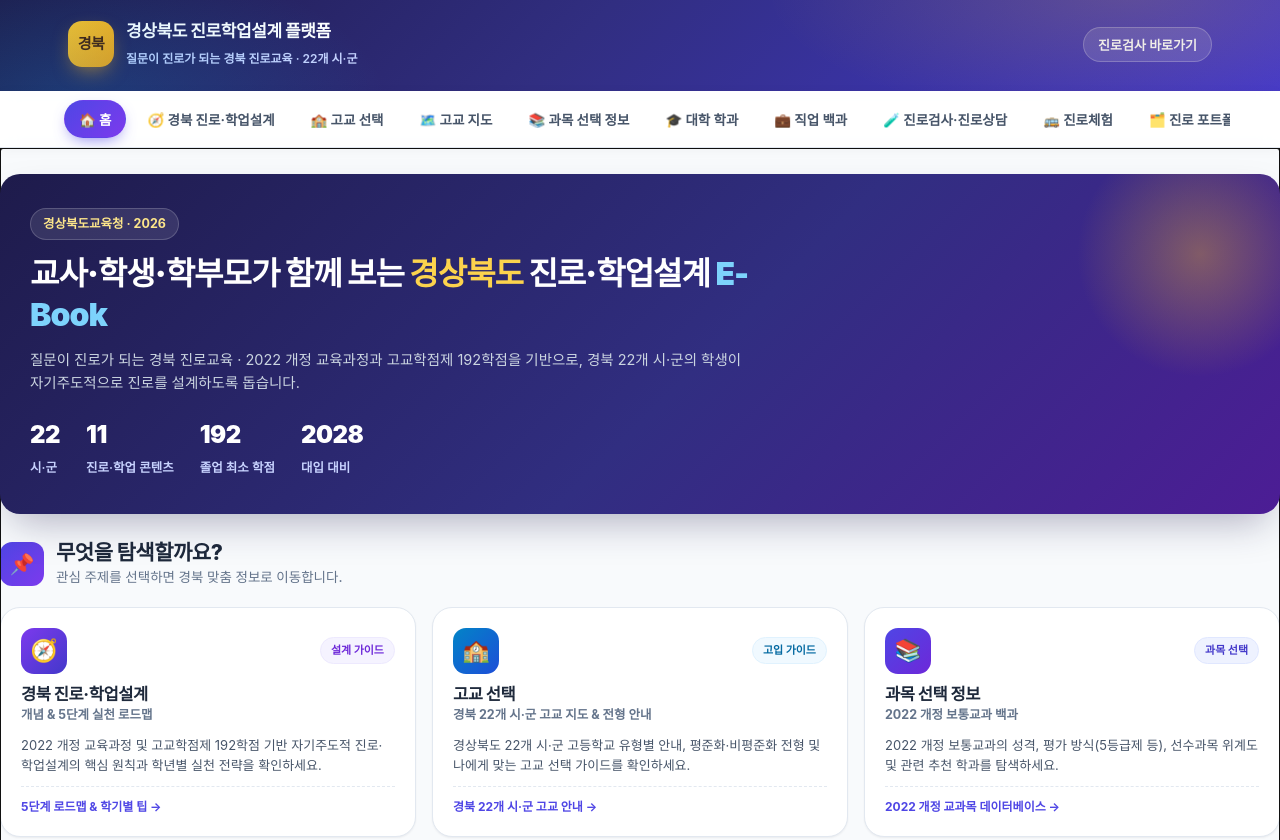
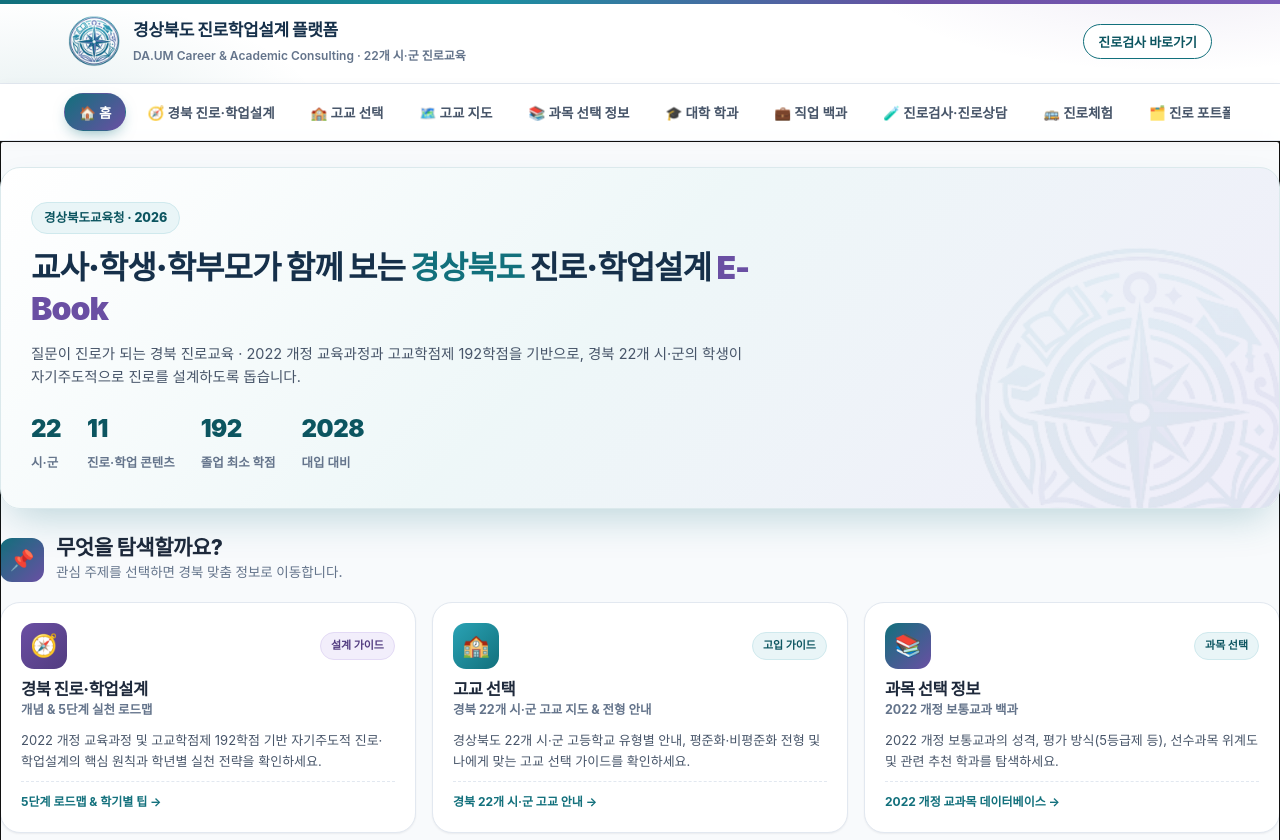
Before and after one commit to da-um3481/gyeongbuk-career-platform, a plain HTML site: page index.html in a window 1280 px wide. Shown: the top 840 px of the page. Drawn offline with nearby package versions, Linux system fonts and the light colour scheme; a web font is replaced by a local one.

Commit message:
DA.UM 브랜드 리브랜딩: 로고 적용 및 색상 체계 교체
- 헤더에 DA.UM 엠블럼 로고 적용, 푸터에 DA.UM 워드마크
- 팔레트를 인디고/바이올렛 → DA.UM 틸·네이비·퍼플로 교체
- 헤더/히어로를 밝은 톤으로 재설계(엠블럼 워터마크, 틸→퍼플 그라디언트 바)
- 파비콘·애플터치아이콘·OG 이미지(1200x630 JPEG) 신규 생성
- 고교 지도 마커 색상 브랜드화(틸/퍼플), emblem.svg 제거

```diff
--- a/app.js
+++ b/app.js
@@ -137,10 +137,10 @@
     $("#site-header").innerHTML = `
       <div class="header-inner">
         <div class="brand" data-goto="home" role="button" tabindex="0" aria-label="홈으로">
-          <div class="brand-mark">경북</div>
+          <span class="brand-logo"><img src="logo-mark.png" alt="DA.UM" /></span>
           <div class="brand-text">
             <b>경상북도 진로학업설계 플랫폼</b>
-            <small>질문이 진로가 되는 경북 진로교육 · 22개 시·군</small>
+            <small>DA.UM Career &amp; Academic Consulting · 22개 시·군 진로교육</small>
           </div>
         </div>
         <div class="header-spacer"></div>
@@ -165,7 +165,11 @@
       .join("");
     $("#site-footer").innerHTML = `
       <div class="foot-inner">
-        <div><b>${esc(G.meta.title)}</b> · ${esc(G.meta.slogan)}</div>
+        <div class="foot-brand">
+          <span class="fb-name">DA.UM</span>
+          <span class="fb-sub">Career &amp; Academic Consulting</span>
+        </div>
+        <div class="mt-8"><b>${esc(G.meta.title)}</b> · ${esc(G.meta.slogan)}</div>
         <div class="foot-cols">
           <div>
             <div class="foot-h">바로가기 (메뉴)</div>
@@ -467,7 +471,7 @@
     L.tileLayer("https://{s}.tile.openstreetmap.org/{z}/{x}/{y}.png", { maxZoom: 19, attribution: "© OpenStreetMap contributors" }).addTo(map);
     pts.forEach((p) => {
       const special = p.type !== "일반고";
-      L.circleMarker([p.lat, p.lon], { radius: 6, color: "#fff", weight: 1.5, fillColor: special ? "#7c3aed" : "#4f46e5", fillOpacity: 0.9 })
+      L.circleMarker([p.lat, p.lon], { radius: 6, color: "#fff", weight: 1.5, fillColor: special ? "#6a4fa3" : "#12707c", fillOpacity: 0.9 })
         .addTo(map)
         .bindPopup(mapPopup(p));
     });
--- a/index.html
+++ b/index.html
@@ -3,7 +3,7 @@
   <head>
     <meta charset="UTF-8" />
     <meta name="viewport" content="width=device-width, initial-scale=1.0, maximum-scale=5.0, viewport-fit=cover" />
-    <meta name="theme-color" content="#1e1b4b" />
+    <meta name="theme-color" content="#12707c" />
     <title>경상북도 진로학업설계 플랫폼</title>
     <meta name="application-name" content="경상북도 진로학업설계 플랫폼" />
     <meta name="apple-mobile-web-app-title" content="경상북도 진로학업설계" />
@@ -12,14 +12,15 @@
     <meta property="og:description" content="질문이 진로가 되는 경북 진로교육 · 22개 시·군 맞춤 진로학업설계" />
     <meta property="og:type" content="website" />
     <meta property="og:url" content="https://gyeongbuk-career-platform.vercel.app/" />
-    <meta property="og:image" content="https://gyeongbuk-career-platform.vercel.app/og-image.png" />
+    <meta property="og:image" content="https://gyeongbuk-career-platform.vercel.app/og-image.jpg" />
+    <meta property="og:image:type" content="image/jpeg" />
     <meta property="og:image:width" content="1200" />
-    <meta property="og:image:height" content="480" />
-    <meta property="og:image:alt" content="질문이 진로가 되는 경상북도 진로·학업설계 플랫폼" />
+    <meta property="og:image:height" content="630" />
+    <meta property="og:image:alt" content="질문이 진로가 되는 경상북도 진로·학업설계 플랫폼 · DA.UM" />
     <meta name="twitter:card" content="summary_large_image" />
-    <meta name="twitter:image" content="https://gyeongbuk-career-platform.vercel.app/og-image.png" />
+    <meta name="twitter:image" content="https://gyeongbuk-career-platform.vercel.app/og-image.jpg" />
     <link rel="canonical" href="https://gyeongbuk-career-platform.vercel.app/" />
-    <link rel="icon" type="image/svg+xml" href="emblem.svg" />
+    <link rel="icon" type="image/png" href="favicon.png" />
     <link rel="apple-touch-icon" href="apple-touch-icon.png" />
     <link rel="stylesheet" crossorigin href="https://cdn.jsdelivr.net/gh/orioncactus/pretendard@v1.3.9/dist/web/static/pretendard.min.css" />
     <link rel="stylesheet" crossorigin href="https://unpkg.com/leaflet@1.9.4/dist/leaflet.css" />
--- a/styles.css
+++ b/styles.css
@@ -11,20 +11,31 @@
   --slate-600: #475569; --slate-700: #334155; --slate-800: #1e293b;
   --slate-900: #0f172a; --slate-950: #020617;
 
-  --indigo-50: #eef2ff; --indigo-100: #e0e7ff; --indigo-200: #c7d2fe;
-  --indigo-400: #818cf8; --indigo-500: #6366f1; --indigo-600: #4f46e5;
-  --indigo-700: #4338ca;
+  /* ---- DA.UM brand palette ---- */
+  --du-teal-50: #e9f5f7;  --du-teal-100: #cfe9ed; --du-teal-200: #a6d6de;
+  --du-teal-300: #7cc3d4; --du-teal-500: #1a8fa0; --du-teal-600: #12707c;
+  --du-teal-700: #0c5560;
+  --du-purple-50: #f2eefb;  --du-purple-100: #e3daf5; --du-purple-500: #7a5cb8;
+  --du-purple-600: #6a4fa3; --du-purple-700: #523c80;
+  --du-navy: #16304a;  --du-navy-d: #0f2231;
 
-  --violet-50: #f5f3ff; --violet-100: #ede9fe; --violet-500: #8b5cf6;
-  --violet-600: #7c3aed; --violet-700: #6d28d9;
+  /* legacy names remapped to the brand so existing rules re-skin */
+  --indigo-50: var(--du-teal-50);   --indigo-100: var(--du-teal-100);
+  --indigo-200: var(--du-teal-200); --indigo-300: var(--du-teal-300);
+  --indigo-400: var(--du-teal-500); --indigo-500: var(--du-teal-500);
+  --indigo-600: var(--du-teal-600); --indigo-700: var(--du-teal-700);
 
-  --sky-50: #f0f9ff; --sky-100: #e0f2fe; --sky-500: #0ea5e9;
-  --sky-600: #0284c7; --sky-700: #0369a1;
+  --violet-50: var(--du-purple-50);  --violet-100: var(--du-purple-100);
+  --violet-500: var(--du-purple-500); --violet-600: var(--du-purple-600);
+  --violet-700: var(--du-purple-700);
+
+  --sky-50: var(--du-teal-50); --sky-100: var(--du-teal-100);
+  --sky-500: var(--du-teal-500); --sky-600: var(--du-teal-600); --sky-700: var(--du-teal-700);
 
   --emerald-50: #ecfdf5; --emerald-100: #d1fae5; --emerald-500: #10b981;
   --emerald-600: #059669; --emerald-700: #047857;
 
-  --teal-50: #f0fdfa; --teal-600: #0d9488; --teal-700: #0f766e;
+  --teal-50: var(--du-teal-50); --teal-600: var(--du-teal-600); --teal-700: var(--du-teal-700);
 
   --amber-50: #fffbeb; --amber-100: #fef3c7; --amber-300: #fcd34d;
   --amber-400: #fbbf24; --amber-500: #f59e0b; --amber-600: #d97706;
@@ -34,13 +45,13 @@
 
   --purple-600: #9333ea; --purple-700: #7e22ce;
   --red-600: #dc2626; --red-700: #b91c1c;
-  --blue-50: #eff6ff; --blue-100: #dbeafe; --blue-600: #2563eb; --blue-700: #1d4ed8;
+  --blue-50: var(--du-teal-50); --blue-100: var(--du-teal-100); --blue-600: #12707c; --blue-700: #0c5560;
 
   --radius: 0.875rem;
   --radius-lg: 1.25rem;
   --shadow-sm: 0 1px 2px rgba(15, 23, 42, 0.06);
   --shadow: 0 4px 14px rgba(15, 23, 42, 0.08);
-  --shadow-lg: 0 18px 40px -12px rgba(30, 27, 75, 0.35);
+  --shadow-lg: 0 18px 40px -12px rgba(18, 112, 124, 0.28);
   --maxw: 1180px;
 }
 
@@ -66,43 +77,46 @@ img { max-width: 100%; display: block; }
 
 /* ---------------- Header ---------------- */
 #site-header {
-  background: linear-gradient(135deg, #1e1b4b 0%, #312e81 45%, #4338ca 100%);
-  color: #fff;
+  background: #fff;
+  color: var(--du-navy);
   position: relative;
-  overflow: hidden;
+  border-bottom: 1px solid var(--slate-200);
+}
+#site-header::before {
+  content: "";
+  position: absolute; top: 0; left: 0; right: 0; height: 4px; z-index: 2;
+  background: linear-gradient(90deg, var(--du-teal-600) 0%, var(--du-teal-500) 38%, var(--du-purple-600) 72%, var(--du-purple-500) 100%);
 }
 #site-header::after {
   content: "";
   position: absolute; inset: 0;
   background:
-    radial-gradient(600px 220px at 88% -10%, rgba(251, 191, 36, 0.18), transparent 60%),
-    radial-gradient(520px 260px at 6% 120%, rgba(14, 165, 233, 0.22), transparent 60%);
+    radial-gradient(520px 170px at 92% -40%, rgba(106, 79, 163, 0.10), transparent 62%),
+    radial-gradient(460px 190px at 3% 140%, rgba(18, 112, 124, 0.10), transparent 62%);
   pointer-events: none;
 }
 .header-inner {
-  position: relative;
+  position: relative; z-index: 1;
   display: flex; align-items: center; gap: 14px;
-  padding: 18px 18px 20px;
+  padding: 15px 18px 16px;
   max-width: var(--maxw); margin: 0 auto;
 }
-.brand { display: flex; align-items: center; gap: 12px; cursor: pointer; }
-.brand-mark {
-  width: 46px; height: 46px; border-radius: 14px; flex: none;
-  display: grid; place-items: center; font-weight: 900; font-size: 15px; letter-spacing: -0.5px;
-  background: linear-gradient(140deg, #fbbf24, #f59e0b);
-  color: #451a03; box-shadow: 0 8px 20px -6px rgba(245, 158, 11, 0.7);
+.brand { display: flex; align-items: center; gap: 13px; cursor: pointer; }
+.brand-logo {
+  width: 52px; height: 52px; flex: none;
 }
-.brand-text b { font-size: 17px; font-weight: 800; letter-spacing: -0.4px; display: block; }
-.brand-text small { color: #c7d2fe; font-size: 12px; font-weight: 600; }
+.brand-logo img { width: 100%; height: 100%; object-fit: contain; }
+.brand-text b { font-size: 17px; font-weight: 800; letter-spacing: -0.4px; display: block; color: var(--du-navy); }
+.brand-text small { color: var(--slate-500); font-size: 12px; font-weight: 600; display: block; margin-top: 1px; }
 .header-spacer { flex: 1; }
 .header-actions { display: flex; align-items: center; gap: 10px; }
 .ghost-btn {
-  background: rgba(255, 255, 255, 0.12);
-  border: 1px solid rgba(255, 255, 255, 0.22);
-  color: #eef2ff; border-radius: 999px;
-  padding: 7px 14px; font-size: 13px; font-weight: 600;
+  background: #fff;
+  border: 1px solid var(--du-teal-600);
+  color: var(--du-teal-700); border-radius: 999px;
+  padding: 7px 14px; font-size: 13px; font-weight: 700;
 }
-.ghost-btn:hover { background: rgba(255, 255, 255, 0.2); }
+.ghost-btn:hover { background: var(--du-teal-50); }
 
 /* ---------------- Tab nav ---------------- */
 #tab-nav {
@@ -125,8 +139,8 @@ img { max-width: 100%; display: block; }
 }
 .tab-btn:hover { background: var(--slate-100); color: var(--slate-900); }
 .tab-btn.active {
-  background: linear-gradient(135deg, var(--indigo-600), var(--violet-600));
-  color: #fff; box-shadow: 0 6px 16px -6px rgba(79, 70, 229, 0.75);
+  background: linear-gradient(135deg, var(--du-teal-600), var(--du-purple-600));
+  color: #fff; box-shadow: 0 6px 16px -6px rgba(18, 112, 124, 0.6);
 }
 
 /* ---------------- Layout ---------------- */
@@ -140,7 +154,7 @@ main { display: block; min-height: 60vh; padding: 26px 0 60px; }
 .section-title .st-icon {
   width: 44px; height: 44px; border-radius: 12px; flex: none;
   display: grid; place-items: center; font-size: 20px; color: #fff;
-  background: linear-gradient(135deg, var(--indigo-600), var(--violet-600));
+  background: linear-gradient(135deg, var(--du-teal-600), var(--du-purple-600));
 }
 .section-title h2 { font-size: 21px; font-weight: 800; letter-spacing: -0.5px; }
 .section-title p { color: var(--slate-500); font-size: 13.5px; font-weight: 500; }
@@ -148,27 +162,28 @@ main { display: block; min-height: 60vh; padding: 26px 0 60px; }
 /* ---------------- Hero ---------------- */
 .hero {
   border-radius: var(--radius-lg);
-  background: linear-gradient(135deg, #1e1b4b, #312e81 55%, #4c1d95);
-  color: #fff; padding: 34px 30px; margin-bottom: 26px;
+  background: linear-gradient(135deg, #ffffff 0%, #eef7f8 46%, #efedf9 100%);
+  border: 1px solid #dbe9ec;
+  color: var(--du-navy); padding: 34px 30px; margin-bottom: 26px;
   position: relative; overflow: hidden; box-shadow: var(--shadow-lg);
 }
 .hero::after {
-  content: ""; position: absolute; right: -60px; top: -60px; width: 280px; height: 280px;
-  background: radial-gradient(circle at center, rgba(251, 191, 36, 0.35), transparent 62%);
+  content: ""; position: absolute; right: -30px; bottom: -70px; width: 340px; height: 340px;
+  background: url("logo-mark.png") center/contain no-repeat; opacity: 0.07; pointer-events: none;
 }
 .hero .eyebrow {
-  display: inline-flex; align-items: center; gap: 7px; font-size: 12.5px; font-weight: 700;
-  color: #fde68a; background: rgba(255, 255, 255, 0.1);
-  border: 1px solid rgba(255, 255, 255, 0.18);
+  display: inline-flex; align-items: center; gap: 7px; font-size: 12.5px; font-weight: 800;
+  color: var(--du-teal-700); background: var(--du-teal-50);
+  border: 1px solid var(--du-teal-100);
   padding: 5px 12px; border-radius: 999px; margin-bottom: 14px;
 }
-.hero h1 { font-size: clamp(22px, 4vw, 32px); font-weight: 900; letter-spacing: -1px; max-width: 760px; }
-.hero h1 .accent { color: var(--amber-300); }
-.hero h1 .accent2 { color: #7dd3fc; }
-.hero p { color: #cbd5e1; margin-top: 12px; max-width: 720px; font-size: 14.5px; }
-.hero-stats { display: flex; flex-wrap: wrap; gap: 26px; margin-top: 22px; position: relative; }
-.hero-stats .hs b { font-size: 24px; font-weight: 900; color: #fff; display: block; letter-spacing: -0.5px; }
-.hero-stats .hs span { font-size: 12.5px; color: #c7d2fe; font-weight: 600; }
+.hero h1 { font-size: clamp(22px, 4vw, 32px); font-weight: 900; letter-spacing: -1px; max-width: 760px; color: var(--du-navy); }
+.hero h1 .accent { color: var(--du-teal-600); }
+.hero h1 .accent2 { color: var(--du-purple-600); }
+.hero p { color: var(--slate-600); margin-top: 12px; max-width: 720px; font-size: 14.5px; }
+.hero-stats { display: flex; flex-wrap: wrap; gap: 26px; margin-top: 22px; position: relative; z-index: 1; }
+.hero-stats .hs b { font-size: 24px; font-weight: 900; color: var(--du-teal-700); display: block; letter-spacing: -0.5px; }
+.hero-stats .hs span { font-size: 12.5px; color: var(--slate-500); font-weight: 700; }
 
 /* ---------------- Card grid ---------------- */
 .grid { display: grid; gap: 16px; }
@@ -206,18 +221,18 @@ main { display: block; min-height: 60vh; padding: 26px 0 60px; }
 }
 
 /* gradient utilities */
-.g-violet { background: linear-gradient(135deg, var(--violet-600), var(--indigo-700)); }
-.g-sky    { background: linear-gradient(135deg, var(--sky-600), var(--blue-700)); }
-.g-indigo { background: linear-gradient(135deg, var(--indigo-600), var(--violet-700)); }
-.g-blue   { background: linear-gradient(135deg, var(--blue-600), var(--indigo-700)); }
-.g-emerald{ background: linear-gradient(135deg, var(--emerald-600), var(--teal-700)); }
-.g-purple { background: linear-gradient(135deg, var(--purple-600), var(--indigo-600) 55%, var(--blue-700)); }
-.g-teal   { background: linear-gradient(135deg, var(--teal-600), var(--emerald-700)); }
-.g-port   { background: linear-gradient(135deg, var(--teal-600), var(--indigo-600) 55%, var(--violet-700)); }
-.g-pink   { background: linear-gradient(135deg, var(--pink-600), var(--red-700)); }
-.g-amber  { background: linear-gradient(135deg, var(--amber-500), var(--amber-600)); }
-.g-rose   { background: linear-gradient(135deg, var(--rose-600), var(--pink-700)); }
-.g-slate  { background: linear-gradient(135deg, #334155, #0f172a); }
+.g-violet { background: linear-gradient(135deg, #6a4fa3, #523c80); }
+.g-sky    { background: linear-gradient(135deg, #2aa3b5, #12707c); }
+.g-indigo { background: linear-gradient(135deg, #12707c, #6a4fa3); }
+.g-blue   { background: linear-gradient(135deg, #1b5e7a, #16304a); }
+.g-emerald{ background: linear-gradient(135deg, #1f9d8b, #0c5560); }
+.g-purple { background: linear-gradient(135deg, #7a5cb8, #523c80); }
+.g-teal   { background: linear-gradient(135deg, #1a8fa0, #0c5560); }
+.g-port   { background: linear-gradient(135deg, #16304a, #6a4fa3); }
+.g-pink   { background: linear-gradient(135deg, #a86bbf, #7a3f8f); }
+.g-amber  { background: linear-gradient(135deg, #f0b429, #d97706); }
+.g-rose   { background: linear-gradient(135deg, #d1668f, #a03b66); }
+.g-slate  { background: linear-gradient(135deg, #33506b, #0f2231); }
 
 /* badges */
 .badge {
@@ -258,7 +273,7 @@ input[type="text"], input[type="search"], select, textarea {
   background: #fff; outline: none; transition: border-color 0.15s, box-shadow 0.15s;
 }
 input:focus, select:focus, textarea:focus {
-  border-color: var(--indigo-500); box-shadow: 0 0 0 3px rgba(99, 102, 241, 0.16);
+  border-color: var(--du-teal-500); box-shadow: 0 0 0 3px rgba(18, 112, 124, 0.16);
 }
 .search-wrap { position: relative; flex: 1; min-width: 180px; }
 .search-wrap input { width: 100%; padding-left: 34px; }
@@ -270,11 +285,11 @@ input:focus, select:focus, textarea:focus {
 }
 .btn:hover { background: var(--slate-50); border-color: var(--slate-400); }
 .btn-primary {
-  background: linear-gradient(135deg, var(--indigo-600), var(--violet-600));
+  background: linear-gradient(135deg, var(--du-teal-600), var(--du-purple-600));
   border-color: transparent; color: #fff;
-  box-shadow: 0 6px 16px -8px rgba(79, 70, 229, 0.9);
+  box-shadow: 0 6px 16px -8px rgba(18, 112, 124, 0.9);
 }
-.btn-primary:hover { filter: brightness(1.06); background: linear-gradient(135deg, var(--indigo-600), var(--violet-600)); }
+.btn-primary:hover { filter: brightness(1.06); background: linear-gradient(135deg, var(--du-teal-600), var(--du-purple-600)); }
 .btn-amber { background: linear-gradient(135deg, var(--amber-500), var(--amber-600)); border-color: transparent; color: #3b2606; }
 .btn-sm { padding: 6px 12px; font-size: 12.5px; }
 
@@ -316,7 +331,7 @@ input:focus, select:focus, textarea:focus {
 }
 .ch-btn h4 { font-size: 14px; font-weight: 800; letter-spacing: -0.3px; }
 .ch-btn p { font-size: 11.8px; color: var(--slate-500); font-weight: 600; margin-top: 3px; }
-.ch-btn.active { border-color: var(--indigo-500); box-shadow: 0 0 0 3px rgba(99,102,241,0.14); }
+.ch-btn.active { border-color: var(--du-teal-500); box-shadow: 0 0 0 3px rgba(18, 112, 124, 0.16); }
 .ch-btn:hover { border-color: var(--indigo-300, #a5b4fc); }
 
 .step-menu { display: flex; flex-wrap: wrap; gap: 8px; margin-bottom: 18px; }
@@ -403,18 +418,23 @@ tbody tr:hover { background: var(--slate-50); }
 
 /* footer */
 #site-footer {
-  background: var(--slate-900); color: var(--slate-400); padding: 30px 0; font-size: 12.5px;
+  background: var(--du-navy); color: #b9c8d6; padding: 30px 0; font-size: 12.5px;
+  border-top: 4px solid transparent;
+  border-image: linear-gradient(90deg, var(--du-teal-600), var(--du-purple-600)) 1;
 }
 #site-footer .foot-inner { max-width: var(--maxw); margin: 0 auto; padding: 0 18px; }
 #site-footer b { color: #fff; }
+.foot-brand { display: flex; align-items: baseline; gap: 10px; flex-wrap: wrap; }
+.foot-brand .fb-name { font-size: 19px; font-weight: 900; letter-spacing: 0.5px; color: #fff; }
+.foot-brand .fb-sub { font-size: 12px; font-weight: 700; color: #8fd7e2; }
 #site-footer .foot-links { display: flex; flex-direction: column; gap: 6px; margin: 0; }
-#site-footer .foot-links a { color: #c7d2fe; font-weight: 700; }
+#site-footer .foot-links a { color: #8fd7e2; font-weight: 700; }
 .foot-cols { display: grid; grid-template-columns: 2.2fr 1fr; gap: 24px; margin: 16px 0; }
 @media (max-width: 640px) { .foot-cols { grid-template-columns: 1fr; gap: 14px; } }
-.foot-h { font-size: 12px; font-weight: 800; color: #94a3b8; margin-bottom: 8px; }
+.foot-h { font-size: 12px; font-weight: 800; color: #7f95a8; margin-bottom: 8px; }
 .foot-nav-wrap { display: flex; flex-wrap: wrap; gap: 4px 6px; }
-.foot-nav { background: rgba(255,255,255,0.06); border: 1px solid rgba(255,255,255,0.1); color: #c7d2fe; font-size: 12px; font-weight: 700; padding: 5px 11px; border-radius: 999px; }
-.foot-nav:hover { background: rgba(255,255,255,0.16); color: #fff; }
+.foot-nav { background: rgba(255,255,255,0.06); border: 1px solid rgba(255,255,255,0.12); color: #a9e0ea; font-size: 12px; font-weight: 700; padding: 5px 11px; border-radius: 999px; }
+.foot-nav:hover { background: rgba(124, 195, 212, 0.2); color: #fff; border-color: rgba(124, 195, 212, 0.5); }
 
 /* utilities */
 .hidden { display: none !important; }
```
Also changed, not shown: apple-touch-icon.png, emblem.svg (deleted), favicon.png (added), logo-mark.png (added), og-image.jpg (added), og-image.png (deleted).
